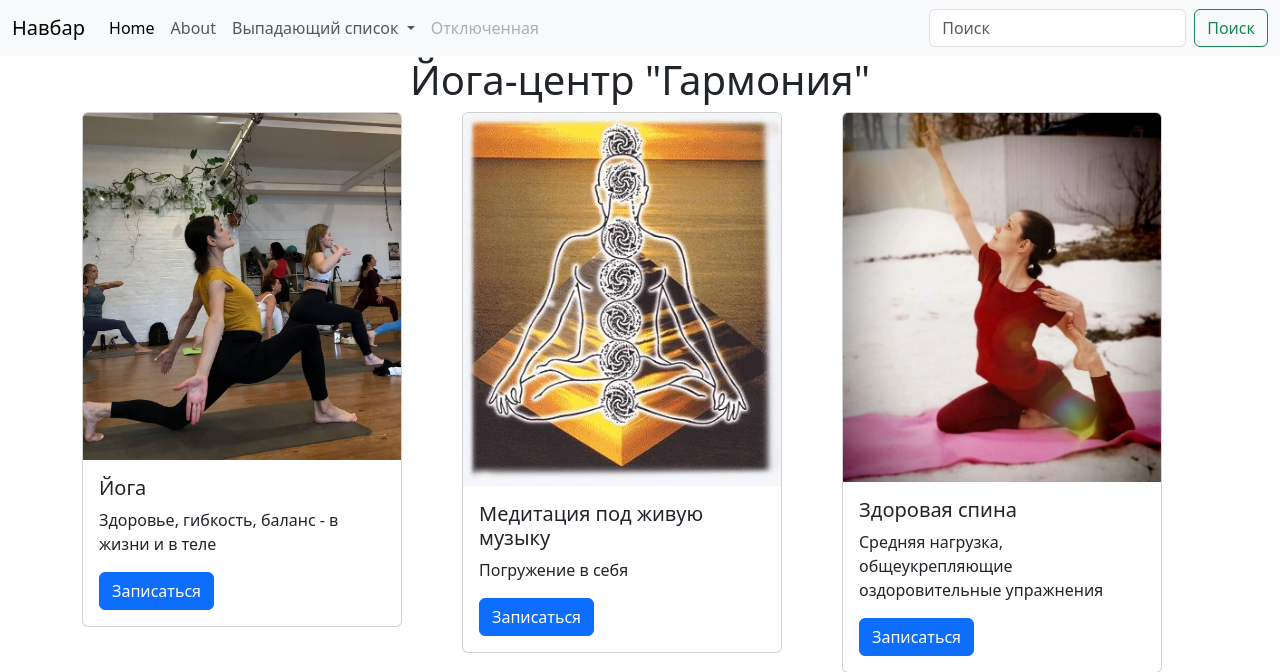
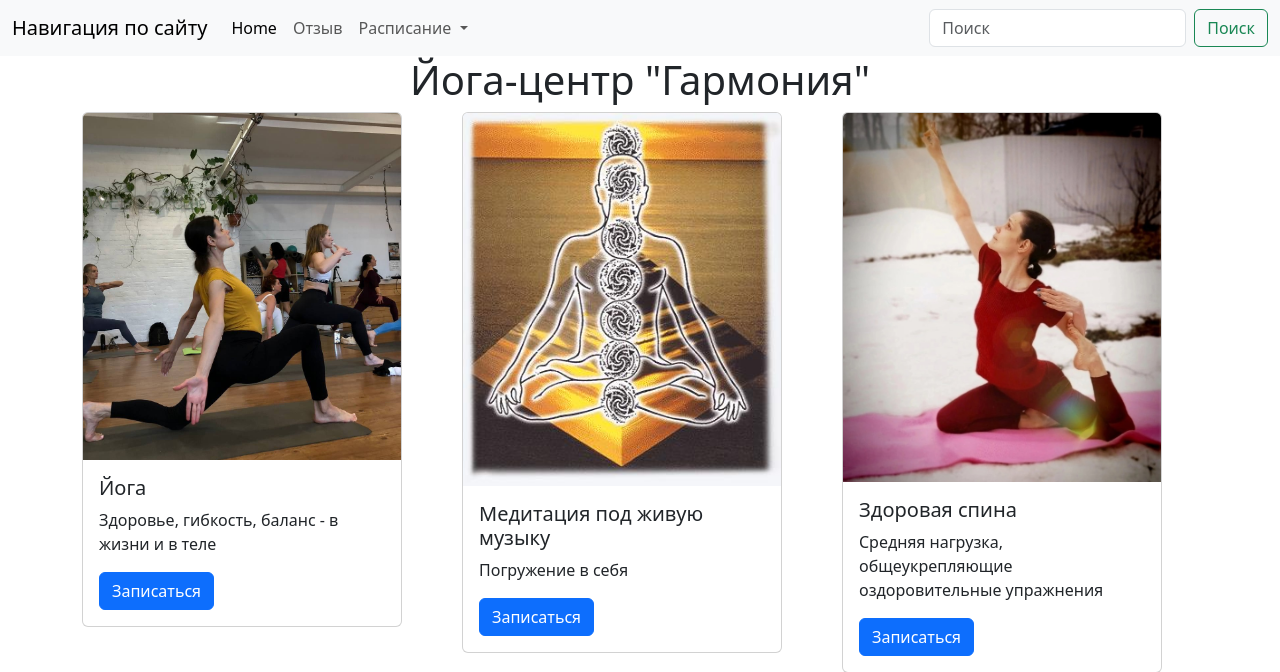
Before and after one commit to Skeyling1/VD05, a Flask app: page / in a window 1280 px wide. Shown: the top 672 px of the page. Run offline with Flask 3, Linux system fonts and the light colour scheme.

Commit message:
Update base.html

```diff
--- a/templates/base.html
+++ b/templates/base.html
@@ -13,7 +13,7 @@
 
     <nav class="navbar navbar-expand-lg bg-body-tertiary">
       <div class="container-fluid">
-        <a class="navbar-brand" href="#">Навбар</a>
+        <a class="navbar-brand" href="#">Навигация по сайту</a>
         <button class="navbar-toggler" type="button" data-bs-toggle="collapse" data-bs-target="#navbarSupportedContent" aria-controls="navbarSupportedContent" aria-expanded="false" aria-label="Переключатель навигации">
           <span class="navbar-toggler-icon"></span>
         </button>
@@ -23,21 +23,21 @@
               <a class="nav-link active" aria-current="page" href="/">Home</a>
             </li>
             <li class="nav-item">
-              <a class="nav-link" href="/about/">About</a>
+              <a class="nav-link" href="/about/">Отзыв</a>
             </li>
             <li class="nav-item dropdown">
               <a class="nav-link dropdown-toggle" href="#" role="button" data-bs-toggle="dropdown" aria-expanded="false">
-                Выпадающий список
+                Расписание
               </a>
               <ul class="dropdown-menu">
-                <li><a class="dropdown-item" href="#">Действие</a></li>
-                <li><a class="dropdown-item" href="#">Другое действие</a></li>
+                <li><a class="dropdown-item" href="#">Абонемент</a></li>
+                <li><a class="dropdown-item" href="#">Сетка расписания</a></li>
                 <li><hr class="dropdown-divider"></li>
-                <li><a class="dropdown-item" href="#">Что-то еще здесь</a></li>
+                <li><a class="dropdown-item" href="#">Контакты</a></li>
               </ul>
             </li>
             <li class="nav-item">
-              <a class="nav-link disabled">Отключенная</a>
+              <a class="nav-link disabled"></a>
             </li>
           </ul>
           <form class="d-flex" role="search">
```
